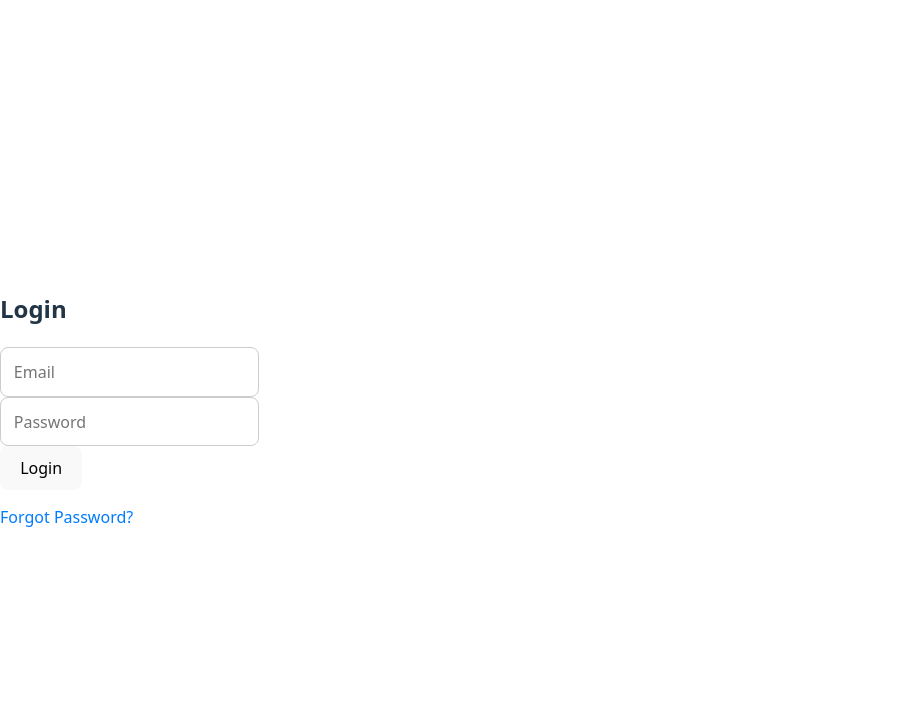
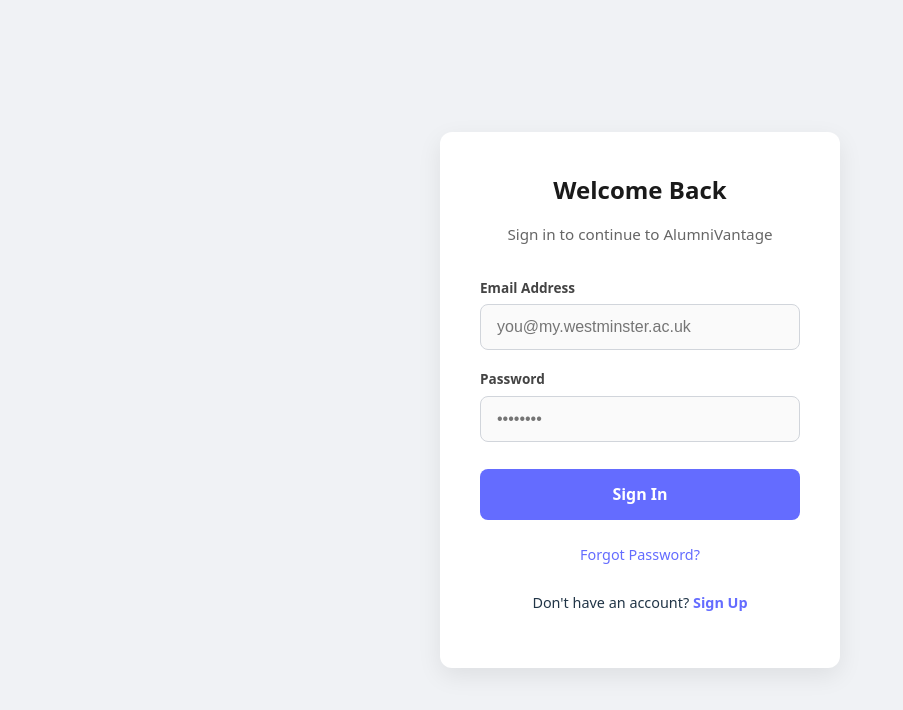
Before and after one commit to nimethfernando/AlumniVantage, a React (Vite) app in the folder client/: page /login in a window 1280 px wide. Shown: the top 710 px of the page, without its empty margins (0-903 px from the left). Built offline with nearby package versions, Linux system fonts and the light colour scheme.

Commit message:
Update Signin page

```diff
--- a/client/src/App.css
+++ b/client/src/App.css
@@ -1,97 +1,77 @@
-/* --- Profile Page Styling --- */
-
-/* --- Center the main container --- */
-.profile-container {
-  max-width: 800px;
-  margin: 2rem auto;
-  padding: 20px;
-  font-family: inherit;
-  color: #333;
-
-  /* Flexbox rules to perfectly center the content inside */
+/* Home / Landing Page Styling */
+.home-container {
   display: flex;
-  flex-direction: column;
+  justify-content: center;
   align-items: center;
+  min-height: 100vh;
+  width: 100vw;
+  background: linear-gradient(135deg, #f5f7fa 0%, #c3cfe2 100%);
+  margin: -20px; /* Offset default body margins if necessary */
 }
 
-/* For Dark mode support (matches Vite's default setup) */
-@media (prefers-color-scheme: dark) {
-  .profile-container {
-    color: #f9f9f9;
-  }
-  .card-section {
-    background-color: #2a2a2a !important;
-    border: 1px solid #444 !important;
-  }
-  .list-item {
-    background-color: #333 !important;
-    border: 1px solid #444 !important;
-  }
-  input, textarea {
-    background-color: #1a1a1a !important;
-    color: #fff !important;
-    border: 1px solid #555 !important;
-  }
+.hero-section {
+  text-align: center;
+  padding: 4rem 2rem;
+  background: white;
+  border-radius: 16px;
+  box-shadow: 0 10px 30px rgba(0, 0, 0, 0.1);
+  max-width: 600px;
 }
 
-/* Ensure the header text and image are centered */
-.profile-header {
+.hero-content h1 {
+  font-size: 2.5rem;
+  color: #2c3e50;
+  margin-bottom: 1rem;
+}
+
+.hero-content p {
+  font-size: 1.1rem;
+  color: #555;
+  margin-bottom: 2rem;
+  line-height: 1.6;
+}
+
+.home-buttons {
   display: flex;
-  flex-direction: column;
+  gap: 1rem;
+  justify-content: center;
+}
+
+/* Authentication Pages (Login, Register, Forgot Password) */
+.auth-container {
+  display: flex;
+  justify-content: center;
   align-items: center;
-  margin-bottom: 2rem;
+  min-height: 100vh;
+  width: 100vw;
+  background-color: #f0f2f5;
+}
+
+.auth-card {
+  background: white;
+  padding: 2.5rem;
+  border-radius: 12px;
+  box-shadow: 0 8px 24px rgba(0, 0, 0, 0.08);
   width: 100%;
+  max-width: 400px;
+  box-sizing: border-box;
+}
+
+.auth-card h2 {
+  margin-top: 0;
+  margin-bottom: 0.5rem;
+  color: #1a1a1a;
   text-align: center;
 }
 
-.profile-image {
-  width: 150px;
-  height: 150px;
-  border-radius: 50%;
-  object-fit: cover;
-  border: 4px solid #646cff;
-  box-shadow: 0 4px 8px rgba(0,0,0,0.1);
-  margin-bottom: 1rem;
+.auth-subtitle {
+  text-align: center;
+  color: #666;
+  margin-bottom: 2rem;
+  font-size: 0.95rem;
 }
 
-.profile-image-placeholder {
-  width: 150px;
-  height: 150px;
-  border-radius: 50%;
-  background-color: #e0e0e0;
-  color: #666;
-  display: flex;
-  align-items: center;
-  justify-content: center;
-  font-weight: bold;
-  margin-bottom: 1rem;
-  border: 4px solid #ccc;
-}
-
-/* --- Ensure cards span out evenly and center their own content --- */
-.card-section {
-  background-color: #ffffff;
-  border-radius: 12px;
-  padding: 1.5rem;
-  margin-bottom: 2rem;
-  box-shadow: 0 2px 10px rgba(0,0,0,0.05);
-  border: 1px solid #eaeaea;
-
-  /* Forces the cards to stretch to the width of the centered container */
-  width: 100%;
-  max-width: 700px;
-  box-sizing: border-box;
-}
-
-.card-section h3 {
-  margin-top: 0;
-  margin-bottom: 1.2rem;
-  border-bottom: 2px solid #f0f0f0;
-  padding-bottom: 0.5rem;
-  color: #646cff;
-}
-
-/* Forms */
+/* Form Elements */
 .custom-form {
   display: flex;
   flex-direction: column;
@@ -106,128 +86,137 @@
 
 .form-group label {
   font-weight: 600;
-  margin-bottom: 0.5rem;
+  margin-bottom: 0.4rem;
+  font-size: 0.85rem;
+  color: #444;
+}
+
+input {
+  padding: 0.8rem 1rem;
+  border-radius: 8px;
+  border: 1px solid #d1d5db;
+  font-size: 1rem;
+  transition: all 0.2s ease;
+  background-color: #fafafa;
+}
+
+input:focus {
+  outline: none;
+  border-color: #646cff;
+  background-color: #ffffff;
+  box-shadow: 0 0 0 3px rgba(100, 108, 255, 0.15);
+}
+
+.full-width {
+  width: 100%;
+  padding: 0.9rem;
+  font-size: 1rem;
+  margin-top: 0.5rem;
+}
+
+/* Error Messages */
+.error-message {
+  background-color: #fee2e2;
+  color: #dc2626;
+  padding: 0.75rem;
+  border-radius: 6px;
+  margin-bottom: 1.5rem;
+  font-size: 0.9rem;
+  text-align: center;
+  border: 1px solid #f87171;
+}
+
+/* Links & Footer */
+.auth-footer-links {
+  margin-top: 1.5rem;
+  text-align: center;
+  display: flex;
+  flex-direction: column;
+  gap: 0.8rem;
   font-size: 0.9rem;
 }
 
-input, textarea {
-  padding: 0.8rem;
-  border-radius: 8px;
-  border: 1px solid #ccc;
-  font-size: 1rem;
-  transition: border-color 0.2s;
-  font-family: inherit;
+.text-link {
+  color: #646cff;
+  text-decoration: none;
+  transition: color 0.2s;
 }
 
-input:focus, textarea:focus {
-  outline: none;
-  border-color: #646cff;
-  box-shadow: 0 0 0 2px rgba(100, 108, 255, 0.2);
+.text-link:hover {
+  color: #535bf2;
+  text-decoration: underline;
 }
 
-.file-input {
-  border: none;
-  padding: 0;
+.font-bold {
+  font-weight: 600;
 }
 
-.inline-form {
-  display: grid;
-  grid-template-columns: 2fr 2fr 1.5fr auto;
-  gap: 10px;
-  margin-top: 1rem;
-  align-items: center;
+/* Shared Button Styles */
+.btn-primary, .btn-secondary {
+  display: inline-block;
+  text-align: center;
+  text-decoration: none;
+  border-radius: 8px;
+  font-weight: 600;
+  cursor: pointer;
+  transition: all 0.2s ease;
 }
 
-@media (max-width: 768px) {
-  .inline-form {
-    grid-template-columns: 1fr;
-  }
-}
-
-/* Buttons */
 .btn-primary {
   background-color: #646cff;
   color: white;
-  padding: 0.8rem 1.5rem;
   border: none;
-  border-radius: 8px;
-  font-weight: bold;
-  cursor: pointer;
-  transition: background-color 0.2s;
-  align-self: flex-start;
 }
 
-.btn-primary:hover {
+.btn-primary:hover:not(:disabled) {
   background-color: #535bf2;
+  transform: translateY(-1px);
+}
+
+.btn-primary:disabled {
+  background-color: #a5a9ff;
+  cursor: not-allowed;
 }
 
 .btn-secondary {
-  background-color: #4CAF50;
-  color: white;
-  padding: 0.8rem 1rem;
-  border: none;
-  border-radius: 8px;
-  font-weight: bold;
-  cursor: pointer;
+  background-color: white;
+  color: #2c3e50;
+  border: 2px solid #e2e8f0;
 }
 
 .btn-secondary:hover {
-  background-color: #45a049;
+  background-color: #f8fafc;
+  border-color: #cbd5e1;
 }
 
-.link-btn {
-  background-color: transparent;
-  color: #646cff;
-  border: 1px solid #646cff;
-  padding: 0.4rem 0.8rem;
-  border-radius: 6px;
-  font-size: 0.85rem;
-  text-decoration: none;
+/* Dark Mode Overrides */
+@media (prefers-color-scheme: dark) {
+  .home-container, .auth-container {
+    background: #1a1a1a;
+  }
+  .hero-section, .auth-card {
+    background: #242424;
+    border: 1px solid #333;
+    box-shadow: 0 10px 30px rgba(0,0,0,0.5);
+  }
+  .hero-content h1, .auth-card h2 {
+    color: #f1f1f1;
+  }
+  .hero-content p, .auth-subtitle, .form-group label {
+    color: #a1a1a1;
+  }
+  input {
+    background-color: #121212;
+    border-color: #444;
+    color: white;
+  }
+  .btn-secondary {
+    background-color: transparent;
+    color: white;
+    border-color: #444;
+  }
+  .btn-secondary:hover {
+    background-color: #333;
+    border-color: #555;
+  }
 }
-
-.link-btn:hover {
-  background-color: #646cff;
-  color: white;
-}
-
-/* Lists */
-.item-list {
-  list-style: none;
-  padding: 0;
-  margin: 0;
-  display: flex;
-  flex-direction: column;
-  gap: 10px;
-}
-
-.list-item {
-  display: flex;
-  justify-content: space-between;
-  align-items: center;
-  background-color: #f8f9fa;
-  padding: 1rem;
-  border-radius: 8px;
-  border: 1px solid #e9ecef;
-}
-
-.item-details {
-  display: flex;
-  flex-direction: column;
-  text-align: left;
-}
-
-.item-details strong {
-  font-size: 1.1rem;
-}
-
-.item-details span {
-  font-size: 0.85rem;
-  color: #777;
-  margin-top: 0.2rem;
-}
-
-.empty-text {
-  color: #888;
-  font-style: italic;
-  font-size: 0.9rem;
-}
--- a/client/src/pages/Login.jsx
+++ b/client/src/pages/Login.jsx
@@ -1,68 +1,76 @@
-// src/pages/Login.jsx
 import { useState, useContext } from 'react';
 import { AuthContext } from '../context/AuthContext';
 import axios from 'axios';
-import { useNavigate, Link } from 'react-router-dom'; // 1. Added Link import
+import { useNavigate, Link } from 'react-router-dom';
+import '../App.css'; // Ensure CSS is imported
 
 const Login = () => {
   const [email, setEmail] = useState('');
   const [password, setPassword] = useState('');
   const [error, setError] = useState('');
+  const [isLoading, setIsLoading] = useState(false); // Added loading state for better UX
   const { login } = useContext(AuthContext);
   const navigate = useNavigate();
 
   const handleSubmit = async (e) => {
     e.preventDefault();
+    setIsLoading(true);
+    setError('');
     try {
-      // Connects to your backend Login route
       const res = await axios.post('http://localhost:3000/api/auth/login',
-        {
-          email,
-          password,
-        },
-        {
-          withCredentials: true // 2. Added this to fix the CORS generic error!
-        }
+        { email, password },
+        { withCredentials: true }
       );
-
-      login(res.data.token); // Save the token
-      navigate('/profile');  // Go to profile page
+      login(res.data.token);
+      navigate('/profile');
     } catch (err) {
-      setError(err.response?.data?.error || 'Login failed');
+      setError(err.response?.data?.error || 'Invalid email or password');
+    } finally {
+      setIsLoading(false);
     }
   };
 
   return (
-    <div className="container">
-      <h2>Login</h2>
-      {error && <p style={{ color: 'red' }}>{error}</p>}
-      <form onSubmit={handleSubmit}>
+    <div className="auth-container">
+      <div className="auth-card">
+        <h2>Welcome Back</h2>
+        <p className="auth-subtitle">Sign in to continue to AlumniVantage</p>
+
+        {error && <div className="error-message">{error}</div>}
+
+        <form onSubmit={handleSubmit} className="custom-form">
+          <div className="form-group">
+            <label>Email Address</label>
             <input
               type="email"
-          placeholder="Email"
+              placeholder="you@my.westminster.ac.uk"
               value={email}
               onChange={(e) => setEmail(e.target.value)}
               required
             />
-        <br />
+          </div>
+
+          <div className="form-group">
+            <label>Password</label>
             <input
               type="password"
-          placeholder="Password"
+              placeholder="••••••••"
               value={password}
               onChange={(e) => setPassword(e.target.value)}
               required
             />
-        <br />
-        <button type="submit">Login</button>
+          </div>
+
+          <button type="submit" className="btn-primary full-width" disabled={isLoading}>
+            {isLoading ? 'Signing in...' : 'Sign In'}
+          </button>
         </form>
 
-      {/* 3. Added the Forgot Password Link below the form */}
-      <div style={{ marginTop: '15px' }}>
-        <Link to="/forgot-password" style={{ color: '#007bff', textDecoration: 'none' }}>
-          Forgot Password?
-        </Link>
+        <div className="auth-footer-links">
+          <Link to="/forgot-password" className="text-link">Forgot Password?</Link>
+          <p>Don't have an account? <Link to="/register" className="text-link font-bold">Sign Up</Link></p>
         </div>
-
+      </div>
     </div>
   );
 };
```
Lines whose indentation alone changed are shown as unchanged.
